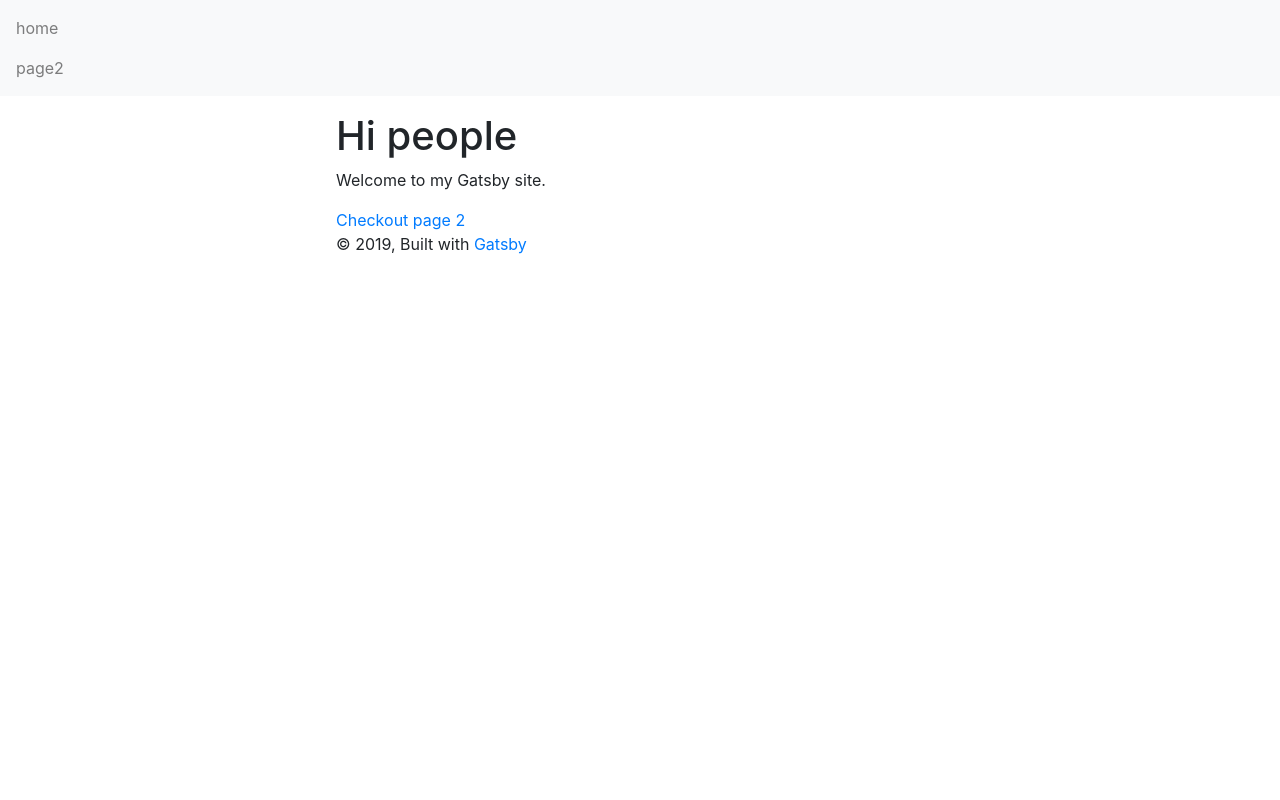
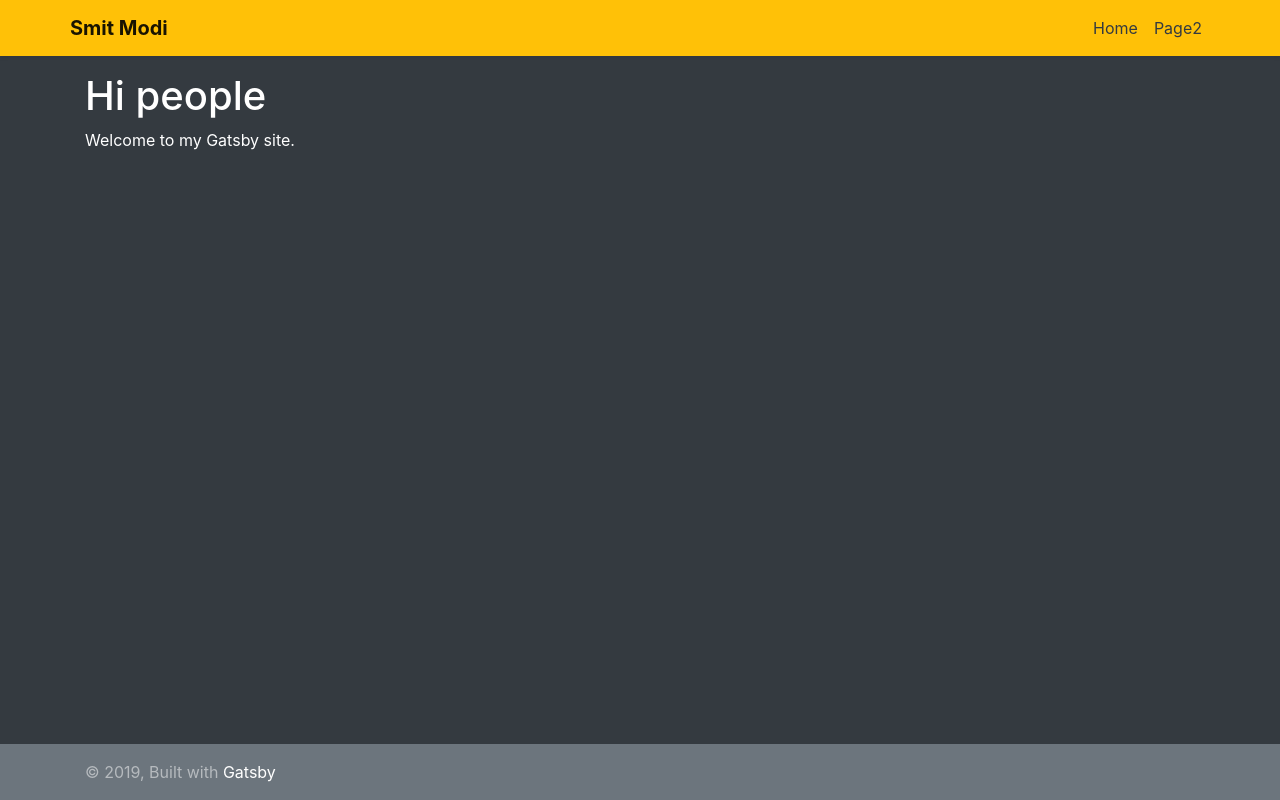
Before and after one commit to devsmitin/gatsby-imsmit, a Gatsby site: page / in a window 1280 px wide. Built offline with nearby package versions, Linux system fonts and the light colour scheme; Gatsby itself is replaced by a stand-in of ours.

Commit message:
updated to yellow theme

```diff
--- a/gatsby-config.js
+++ b/gatsby-config.js
@@ -5,11 +5,11 @@ module.exports = {
 		author: `smit`,
 		menuLinks: [
 			{
-				name: "home",
+				name: "Home",
 				link: "/"
 			},
 			{
-				name: "page2",
+				name: "Page2",
 				link: "/page-2"
 			}
 		]
@@ -31,8 +31,6 @@ module.exports = {
 				name: `imsmit - made with Gatsby.js`,
 				short_name: `imsmit`,
 				start_url: `/`,
-				background_color: `#cc0000`,
-				theme_color: `#cc0000`,
 				display: `minimal-ui`,
 				icon: `src/images/superman.png` // This path is relative to the root of the site.
 			}
--- a/src/components/header.js
+++ b/src/components/header.js
@@ -2,17 +2,22 @@ import React from "react";
 import { Link } from "gatsby";
 
 const Header = ({ siteTitle, menuLinks }) => (
-	<nav className="navbar navbar-light bg-light">
-		<ul className="navbar-nav">
+	<nav className="navbar navbar-expand navbar-light bg-warning shadow-sm">
+		<div className="container">
+			<Link className="navbar-brand font-weight-bolder" to={"/"}>
+				{siteTitle}
+			</Link>
+			<ul className="navbar-nav ml-auto">
 				{menuLinks.map(link => (
 					<li key={link.name} className="nav-item">
-					<Link className="nav-link" to={link.link}>
+						<Link className="nav-link text-dark" to={link.link}>
 							{" "}
 							{link.name}
 						</Link>
 					</li>
 				))}
 			</ul>
+		</div>
 	</nav>
 );
 
--- a/src/components/layout.js
+++ b/src/components/layout.js
@@ -26,20 +26,27 @@ const Layout = ({ children }) => (
 					menuLinks={data.site.siteMetadata.menuLinks}
 					siteTitle={data.site.siteMetadata.title}
 				/>
-				<div
+
+				<main
+					className="py-3 badge-dark text-white"
 					style={{
-						margin: `0 auto`,
-						maxWidth: 640,
-						padding: `1rem`
+						minHeight: "calc(100vh - 112px)"
 					}}
 				>
-					<main>{children}</main>
-					<footer>
+					<div className="container">{children}</div>
+				</main>
+				<footer className="bg-secondary text-white-50 py-3">
+					<div className="container">
 						© {new Date().getFullYear()}, Built with
 						{` `}
-						<a href="https://www.gatsbyjs.org">Gatsby</a>
-					</footer>
-				</div>
+						<a
+							href="https://www.gatsbyjs.org"
+							className="text-white"
+						>
+							Gatsby
+						</a>
+					</div>
+				</footer>
 			</>
 		)}
 	/>
--- a/src/pages/index.js
+++ b/src/pages/index.js
@@ -1,8 +1,6 @@
 import React from "react";
-import { Link } from "gatsby";
 
 import Layout from "../components/layout";
-// import Image from "../components/image"
 import SEO from "../components/seo";
 
 const IndexPage = () => (
@@ -10,7 +8,6 @@ const IndexPage = () => (
 		<SEO title="Home" keywords={[`gatsby`, `application`, `react`]} />
 		<h1>Hi people</h1>
 		<p>Welcome to my Gatsby site.</p>
-		<Link to="/page-2/">Checkout page 2</Link>
 	</Layout>
 );
 
--- a/src/pages/page-2.js
+++ b/src/pages/page-2.js
@@ -1,16 +1,14 @@
-import React from "react"
-import { Link } from "gatsby"
+import React from "react";
 
-import Layout from "../components/layout"
-import SEO from "../components/seo"
+import Layout from "../components/layout";
+import SEO from "../components/seo";
 
 const SecondPage = () => (
-  <Layout>
-    <SEO title="Page two" />
-    <h1>Hi from the second page</h1>
-    <p>Welcome to page 2</p>
-    <Link to="/">Go back to the homepage</Link>
-  </Layout>
-)
+	<Layout>
+		<SEO title="Page two" />
+		<h1>Hi from the second page</h1>
+		<p>Welcome to page 2</p>
+	</Layout>
+);
 
-export default SecondPage
+export default SecondPage;
```
Lines whose indentation alone changed are shown as unchanged.
